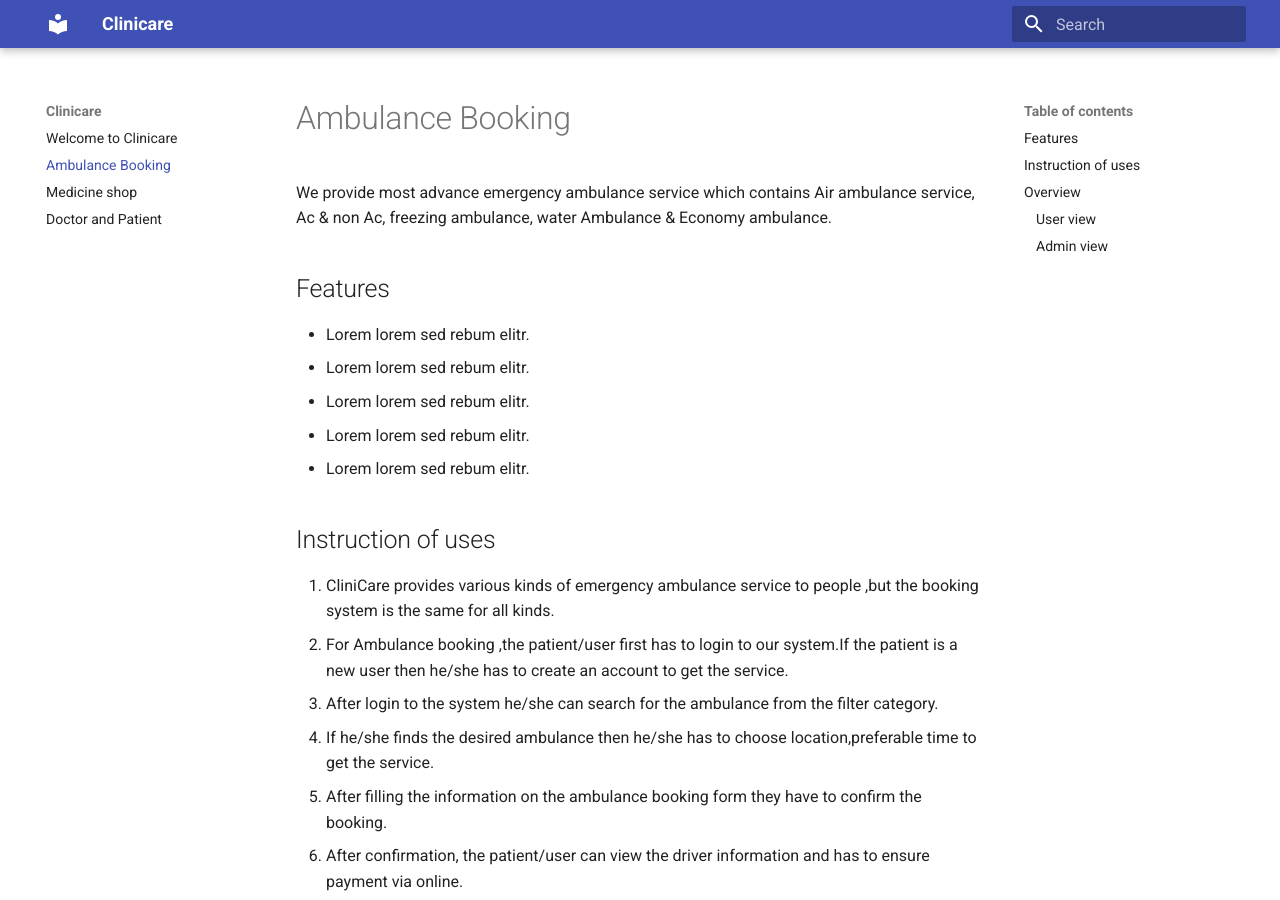
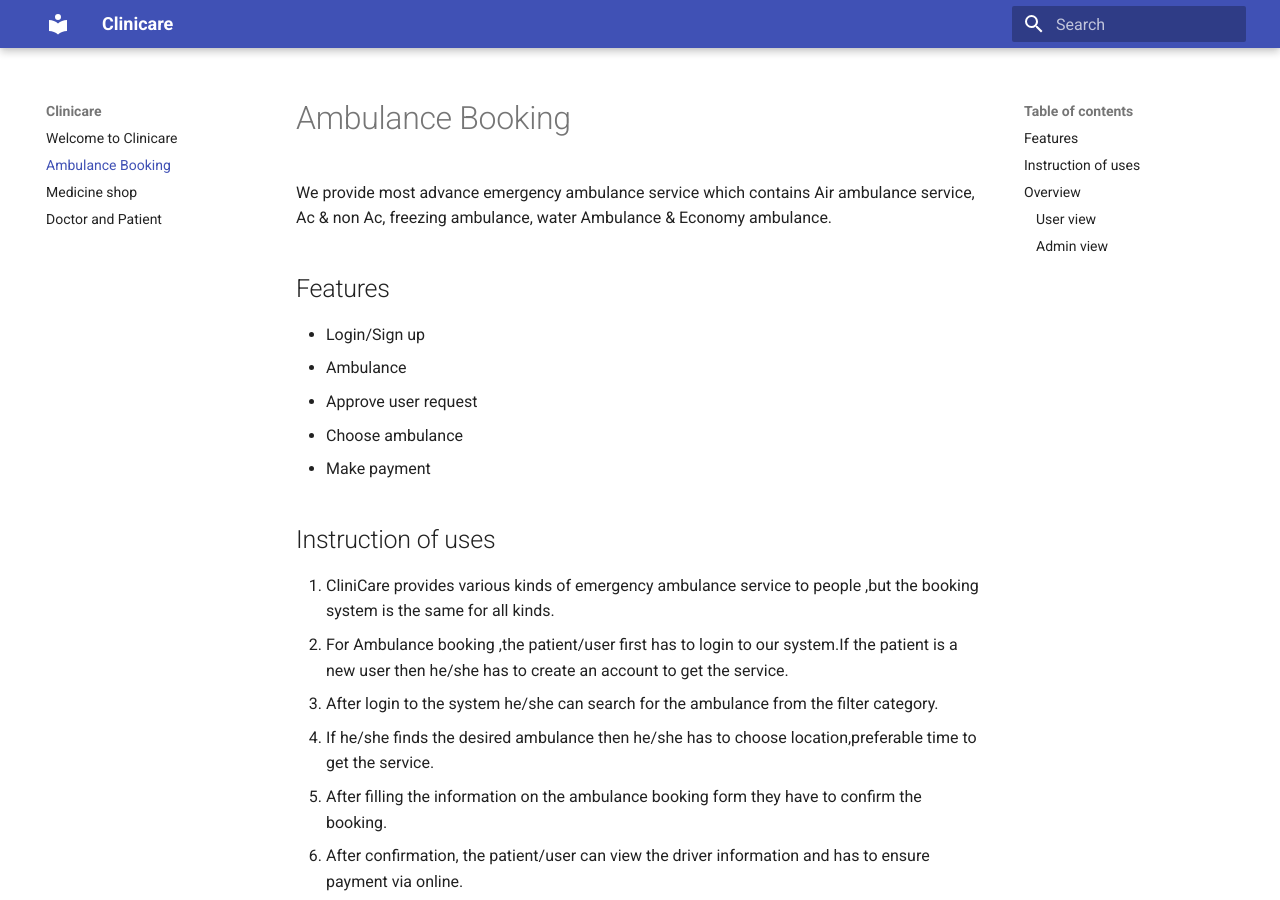
Before and after one commit to OmiRahman/Clinicare_mkdocs, an MkDocs documentation site: the page built from docs/omi&shawon.md, in a window 1280 px wide and 900 px high. Built offline with MkDocs 1.6.1 and Material for MkDocs 9.7.7, drawn with Linux system fonts in a browser that asks for light colours.

Commit message:
adding semi-final touch

```diff
--- a/docs/omi&shawon.md
+++ b/docs/omi&shawon.md
@@ -1,11 +1,11 @@
 # Ambulance Booking
 We provide most advance emergency ambulance service which contains Air ambulance service, Ac & non Ac, freezing ambulance, water Ambulance & Economy ambulance.
 ## Features
-* Lorem lorem sed rebum elitr.
-* Lorem lorem sed rebum elitr.
-* Lorem lorem sed rebum elitr.
-* Lorem lorem sed rebum elitr.
-* Lorem lorem sed rebum elitr.
+- Login/Sign up
+- Ambulance
+- Approve user request
+- Choose ambulance
+- Make payment
 
 ## Instruction of uses
 1. CliniCare provides various kinds of emergency ambulance service to people ,but the booking system is the same for all kinds.
```
